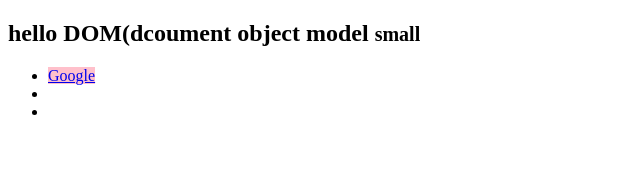
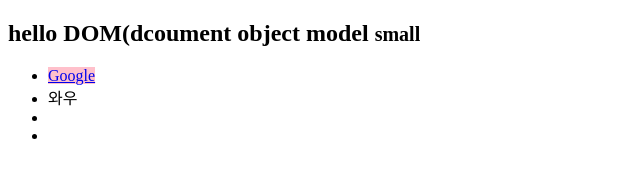
Before and after one commit to wlals2997/learningJavaScript, a plain HTML site: page ex.html in a window 1280 px wide. Shown: the full height of the page, 0-640 px from the left. Drawn offline with Linux system fonts and the light colour scheme.

Commit message:
createElement, innerHtml

```diff
--- a/ex.html
+++ b/ex.html
@@ -74,7 +74,10 @@ link.classList.remove('link-google')
     //https://google.com //값을 가져오기를 원하는 속성을 작성하면됨
     // link.setAttribute('href', 'https://naver.com'); //getattribute가 없으면 undefined로 찍힘(return할 값이 없기 떄문에)
     // console.log(link.getAttribute('href'));  //https://naver.com //setAttribute: 속성값을 바꾸고싶을때 setting한다
-
+var illbuniMom=document.querySelector('.numberone')
+var listelement=document.createElement('li')
+listelement.innerHTML=('<span>와우</span>');
+illbuniMom.appendChild(listelement); //와우 추가
 </script>
 </body>
 </html>
```
